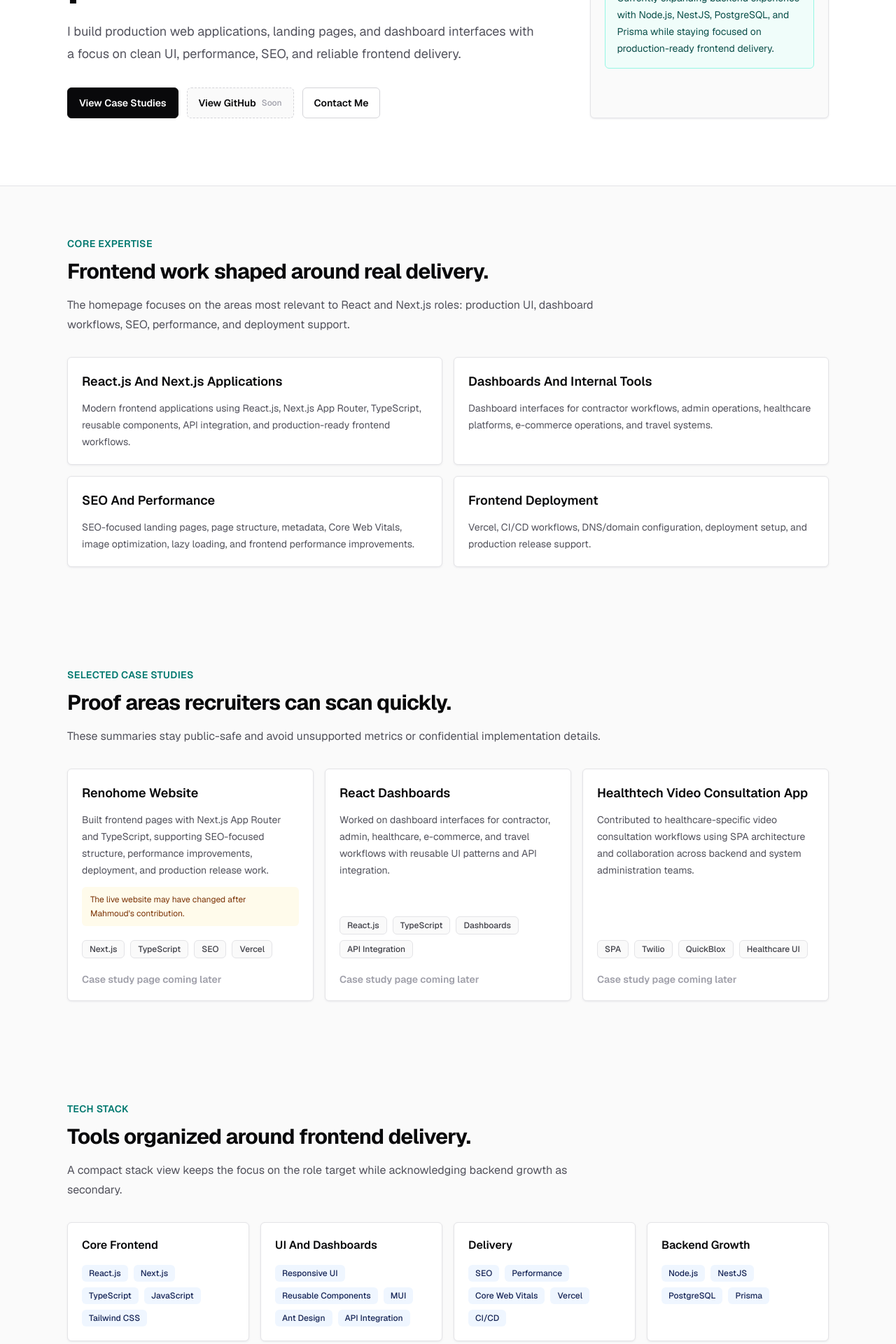
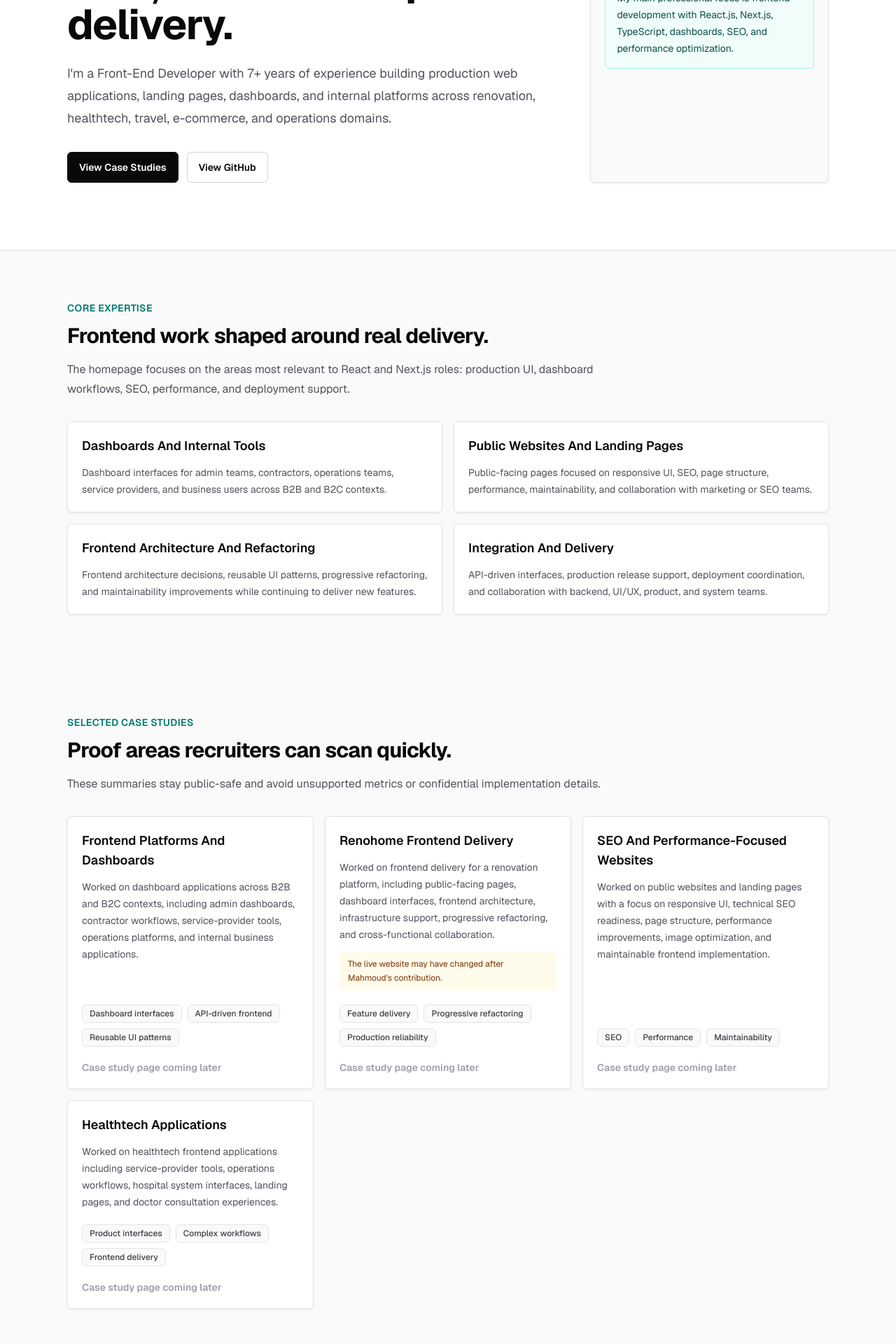
Before and after one commit to buttererror/mahmoud-portfolio, a Next.js app: page / in a window 1280 px wide. Shown: the part 500-2420 px from the top of the page at 70% size. Built offline with nearby package versions, Linux system fonts and the light colour scheme.

Commit message:
feat(home): align homepage content data

```diff
--- /dev/null
+++ b/src/data/capabilities.ts
@@ -0,0 +1,27 @@
+export type FrontendCapability = {
+  title: string;
+  description: string;
+};
+
+export const coreFrontendCapabilities: FrontendCapability[] = [
+  {
+    title: "Dashboards And Internal Tools",
+    description:
+      "Dashboard interfaces for admin teams, contractors, operations teams, service providers, and business users across B2B and B2C contexts.",
+  },
+  {
+    title: "Public Websites And Landing Pages",
+    description:
+      "Public-facing pages focused on responsive UI, SEO, page structure, performance, maintainability, and collaboration with marketing or SEO teams.",
+  },
+  {
+    title: "Frontend Architecture And Refactoring",
+    description:
+      "Frontend architecture decisions, reusable UI patterns, progressive refactoring, and maintainability improvements while continuing to deliver new features.",
+  },
+  {
+    title: "Integration And Delivery",
+    description:
+      "API-driven interfaces, production release support, deployment coordination, and collaboration with backend, UI/UX, product, and system teams.",
+  },
+];
--- a/src/data/case-studies.ts
+++ b/src/data/case-studies.ts
@@ -8,25 +8,32 @@ export type CaseStudy = {
 
 export const selectedCaseStudies: CaseStudy[] = [
   {
-    title: "Renohome Website",
+    title: "Frontend Platforms And Dashboards",
     summary:
-      "Built frontend pages with Next.js App Router and TypeScript, supporting SEO-focused structure, performance improvements, deployment, and production release work.",
-    tags: ["Next.js", "TypeScript", "SEO", "Vercel"],
+      "Worked on dashboard applications across B2B and B2C contexts, including admin dashboards, contractor workflows, service-provider tools, operations platforms, and internal business applications.",
+    tags: ["Dashboard interfaces", "API-driven frontend", "Reusable UI patterns"],
+    href: null,
+  },
+  {
+    title: "Renohome Frontend Delivery",
+    summary:
+      "Worked on frontend delivery for a renovation platform, including public-facing pages, dashboard interfaces, frontend architecture, infrastructure support, progressive refactoring, and cross-functional collaboration.",
+    tags: ["Feature delivery", "Progressive refactoring", "Production reliability"],
     href: null,
     note: "The live website may have changed after Mahmoud's contribution.",
   },
   {
-    title: "React Dashboards",
+    title: "SEO And Performance-Focused Websites",
     summary:
-      "Worked on dashboard interfaces for contractor, admin, healthcare, e-commerce, and travel workflows with reusable UI patterns and API integration.",
-    tags: ["React.js", "TypeScript", "Dashboards", "API Integration"],
+      "Worked on public websites and landing pages with a focus on responsive UI, technical SEO readiness, page structure, performance improvements, image optimization, and maintainable frontend implementation.",
+    tags: ["SEO", "Performance", "Maintainability"],
     href: null,
   },
   {
-    title: "Healthtech Video Consultation App",
+    title: "Healthtech Applications",
     summary:
-      "Contributed to healthcare-specific video consultation workflows using SPA architecture and collaboration across backend and system administration teams.",
-    tags: ["SPA", "Twilio", "QuickBlox", "Healthcare UI"],
+      "Worked on healthtech frontend applications including service-provider tools, operations workflows, hospital system interfaces, landing pages, and doctor consultation experiences.",
+    tags: ["Product interfaces", "Complex workflows", "Frontend delivery"],
     href: null,
   },
 ];
--- /dev/null
+++ b/src/data/domains.ts
@@ -0,0 +1,32 @@
+export type DomainExperience = {
+  title: string;
+  description: string;
+};
+
+export const domainExperience: DomainExperience[] = [
+  {
+    title: "Real Estate / Renovation",
+    description:
+      "Public-facing pages, contractor workflows, dashboard interfaces, and frontend delivery for renovation-related product experiences.",
+  },
+  {
+    title: "Healthtech",
+    description:
+      "Service-provider applications, hospital system interfaces, operations workflows, landing pages, and doctor consultation experiences.",
+  },
+  {
+    title: "Travel",
+    description:
+      "B2B hotel reservation interfaces, travel operations dashboards, route planning, and interactive map features.",
+  },
+  {
+    title: "E-commerce",
+    description:
+      "Operations tools, B2B purchasing workflows, campaign landing pages, and collaboration with marketing and SEO teams.",
+  },
+  {
+    title: "Operations Platforms",
+    description:
+      "Internal tools and dashboards for teams managing services, workflows, and business processes.",
+  },
+];
--- /dev/null
+++ b/src/data/focus-areas.ts
@@ -0,0 +1,60 @@
+export type EngineeringFocusArea = {
+  title: string;
+  items: string[];
+};
+
+export const frontendEngineeringFocus: EngineeringFocusArea[] = [
+  {
+    title: "Modern Frontend Development",
+    items: [
+      "React.js",
+      "Next.js",
+      "TypeScript",
+      "JavaScript",
+      "Vue.js",
+      "Nuxt.js",
+      "Component-based UI",
+      "Routing",
+      "State management",
+      "API-driven interfaces",
+    ],
+  },
+  {
+    title: "UI Systems And Forms",
+    items: [
+      "Reusable components",
+      "Responsive layouts",
+      "Design-system collaboration",
+      "Form handling",
+      "Validation",
+      "Tables and filters",
+      "Dashboards",
+      "Complex user flows",
+    ],
+  },
+  {
+    title: "SEO And Performance",
+    items: [
+      "Core Web Vitals",
+      "Lighthouse",
+      "Metadata",
+      "Semantic structure",
+      "Image optimization",
+      "Lazy loading",
+      "Bundle awareness",
+      "Public-page performance",
+    ],
+  },
+  {
+    title: "Delivery And Collaboration",
+    items: [
+      "Git",
+      "CI/CD awareness",
+      "Deployment coordination",
+      "Frontend infrastructure support",
+      "Debugging",
+      "Production issue handling",
+      "Cross-functional collaboration",
+    ],
+  },
+];
--- a/src/data/links.ts
+++ b/src/data/links.ts
@@ -14,13 +14,33 @@ export const navigationLinks: PortfolioLink[] = [
 
 export const heroLinks: PortfolioLink[] = [
   { label: "View Case Studies", href: "#case-studies", isPrimary: true },
-  { label: "View GitHub", href: null, isExternal: true },
-  { label: "Contact Me", href: "#contact" },
+  {
+    label: "View GitHub",
+    href: "https://github.com/buttererror",
+    isExternal: true,
+  },
 ];
 
 export const contactLinks: PortfolioLink[] = [
-  { label: "Email", href: null, isPrimary: true },
-  { label: "LinkedIn", href: null, isExternal: true },
-  { label: "GitHub", href: null, isExternal: true },
-  { label: "Resume", href: null, isExternal: true },
+  {
+    label: "Email",
+    href: "mailto:mahmoud@buttererror.com",
+    isPrimary: true,
+  },
+  {
+    label: "LinkedIn",
+    href: "https://linkedin.com/in/buttererror",
+    isExternal: true,
+  },
+  {
+    label: "GitHub",
+    href: "https://github.com/buttererror",
+    isExternal: true,
+  },
 ];
+
+export const resumeLink: PortfolioLink = {
+  label: "Resume",
+  href: null,
+  isExternal: true,
+};
--- a/src/data/profile.ts
+++ b/src/data/profile.ts
@@ -2,13 +2,21 @@ export const profile = {
   name: "Mahmoud Ahmed",
   role: "Front-End Developer",
   headline:
-    "Front-End Developer focused on React.js, Next.js, TypeScript, dashboards, SEO, and performance.",
+    "I build frontend platforms, dashboards, and public websites focused on performance, SEO, and reliable product delivery.",
   summary:
-    "I build production web applications, landing pages, and dashboard interfaces with a focus on clean UI, performance, SEO, and reliable frontend delivery.",
+    "I'm a Front-End Developer with 7+ years of experience building production web applications, landing pages, dashboards, and internal platforms across renovation, healthtech, travel, e-commerce, and operations domains.",
+  workFocus:
+    "My work sits between UI implementation, frontend architecture, API integration, SEO, performance optimization, and production delivery.",
   careerDirection:
-    "Currently expanding backend experience with Node.js, NestJS, PostgreSQL, and Prisma while staying focused on production-ready frontend delivery.",
+    "My main professional focus is frontend development with React.js, Next.js, TypeScript, dashboards, SEO, and performance optimization.",
+  backendDirection:
+    "I'm also expanding my backend knowledge with Node.js, NestJS, PostgreSQL, and Prisma to better understand full product delivery and improve frontend-backend collaboration.",
+  roleDirection:
+    "I'm currently focused on roles where I can contribute to production frontend applications, dashboard interfaces, scalable UI systems, and performance-focused web experiences.",
+  contactMessage:
+    "I'm open to frontend opportunities focused on React.js, Next.js, TypeScript, dashboard applications, SEO, performance, and modern web platforms.",
   footerNote:
-    "React.js, Next.js, and TypeScript frontend work for production UI, dashboards, SEO-focused pages, and reliable delivery.",
+    "Front-End Developer focused on React.js, Next.js, TypeScript, dashboards, SEO, performance, and reliable frontend delivery.",
 };
 
 export const homepageStats = [
--- a/src/data/skills.ts
+++ b/src/data/skills.ts
@@ -1,51 +1,7 @@
-export type ExpertiseItem = {
-  title: string;
-  description: string;
-};
+export type { FrontendCapability as ExpertiseItem } from "./capabilities";
+export type { EngineeringFocusArea as TechStackGroup } from "./focus-areas";
 
-export type TechStackGroup = {
-  title: string;
-  items: string[];
-};
-
-export const expertiseItems: ExpertiseItem[] = [
-  {
-    title: "React.js And Next.js Applications",
-    description:
-      "Modern frontend applications using React.js, Next.js App Router, TypeScript, reusable components, API integration, and production-ready frontend workflows.",
-  },
-  {
-    title: "Dashboards And Internal Tools",
-    description:
-      "Dashboard interfaces for contractor workflows, admin operations, healthcare platforms, e-commerce operations, and travel systems.",
-  },
-  {
-    title: "SEO And Performance",
-    description:
-      "SEO-focused landing pages, page structure, metadata, Core Web Vitals, image optimization, lazy loading, and frontend performance improvements.",
-  },
-  {
-    title: "Frontend Deployment",
-    description:
-      "Vercel, CI/CD workflows, DNS/domain configuration, deployment setup, and production release support.",
-  },
-];
-
-export const techStack: TechStackGroup[] = [
-  {
-    title: "Core Frontend",
-    items: ["React.js", "Next.js", "TypeScript", "JavaScript", "Tailwind CSS"],
-  },
-  {
-    title: "UI And Dashboards",
-    items: ["Responsive UI", "Reusable Components", "MUI", "Ant Design", "API Integration"],
-  },
-  {
-    title: "Delivery",
-    items: ["SEO", "Performance", "Core Web Vitals", "Vercel", "CI/CD"],
-  },
-  {
-    title: "Backend Growth",
-    items: ["Node.js", "NestJS", "PostgreSQL", "Prisma"],
-  },
-];
+// Temporary compatibility exports for the prototype page. Later UI slices will
+// consume the domain-specific names directly and remove this bridge.
+export { coreFrontendCapabilities as expertiseItems } from "./capabilities";
+export { frontendEngineeringFocus as techStack } from "./focus-areas";
```
